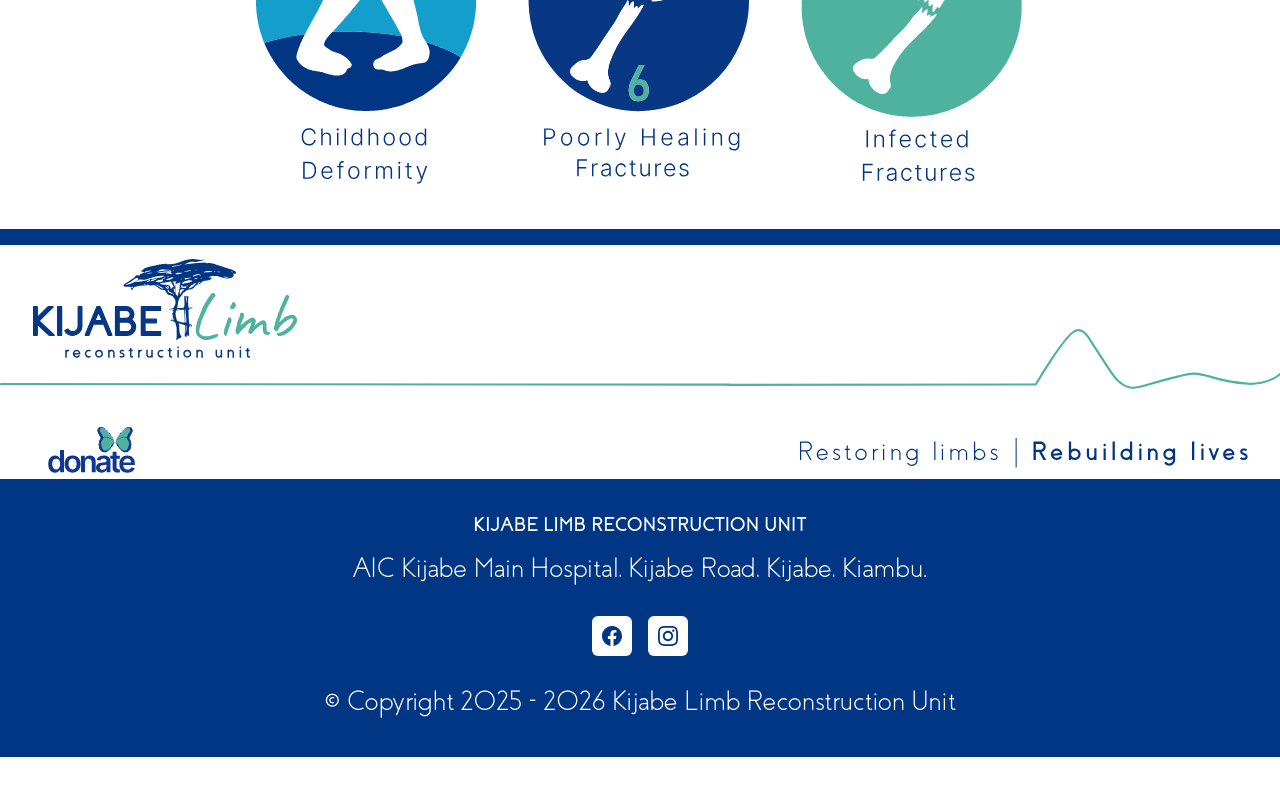
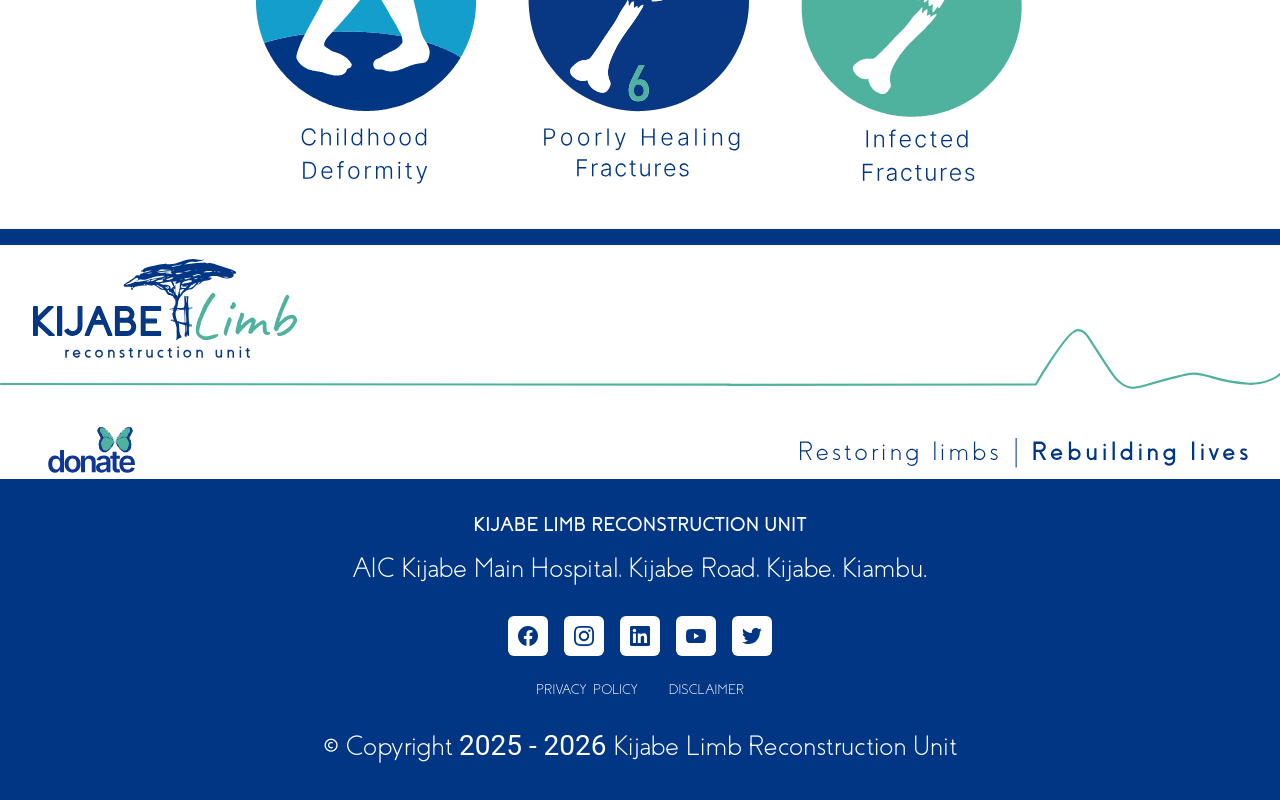
Before and after one commit to Kijabe-Limb-Construction-Unit/landingpage, a Next.js app: page / in a window 1280 px wide. Shown: the part 1111-1911 px from the top of the page. Before the commit the page ends 1868 px from the top, so only its background shows below. Built offline with nearby package versions, Linux system fonts and the light colour scheme.

Commit message:
Revert "Revert fix"

```diff
--- a/components/footer.tsx
+++ b/components/footer.tsx
@@ -1,6 +1,6 @@
-// import Link from 'next/link';
+import Link from 'next/link';
 import Foot from './sections/foot';
-// import { FaXTwitter } from "react-icons/fa6";
+// import Image from 'next/image';
 
 const Footer = () => {
   return (
@@ -19,54 +19,55 @@ const Footer = () => {
           {/* Social Media Icons */}
           <div className="flex justify-center space-x-4 mb-6">
             {/* Facebook */}
-            <a href="https://www.facebook.com/share/179TLCqGzU/?mibextid=wwXIfr" className="w-10 h-10 bg-white rounded-sm flex items-center justify-center hover:opacity-80 transition-opacity" aria-label="Facebook">
+            <a href="#" className="w-10 h-10 bg-white rounded-sm flex items-center justify-center hover:opacity-80 transition-opacity" aria-label="Facebook">
               <svg className="w-5 h-5 text-[#003683]" fill="currentColor" viewBox="0 0 24 24">
                 <path d="M24 12.073c0-6.627-5.373-12-12-12s-12 5.373-12 12c0 5.99 4.388 10.954 10.125 11.854v-8.385H7.078v-3.47h3.047V9.43c0-3.007 1.792-4.669 4.533-4.669 1.312 0 2.686.235 2.686.235v2.953H15.83c-1.491 0-1.956.925-1.956 1.874v2.25h3.328l-.532 3.47h-2.796v8.385C19.612 23.027 24 18.062 24 12.073z" />
               </svg>
             </a>
 
             {/* Instagram */}
-            <a href="https://www.instagram.com/kijaberecon?igsh=NGZvcDN5c2d6Z3Fx&utm_source=qr" className="w-10 h-10 bg-white rounded-sm flex items-center justify-center hover:opacity-80 transition-opacity" aria-label="Instagram">
+            <a href="#" className="w-10 h-10 bg-white rounded-sm flex items-center justify-center hover:opacity-80 transition-opacity" aria-label="Instagram">
               <svg className="w-5 h-5 text-[#003683]" fill="currentColor" viewBox="0 0 24 24">
                 <path d="M12 2.163c3.204 0 3.584.012 4.85.07 3.252.148 4.771 1.691 4.919 4.919.058 1.265.069 1.645.069 4.849 0 3.205-.012 3.584-.069 4.849-.149 3.225-1.664 4.771-4.919 4.919-1.266.058-1.644.07-4.85.07-3.204 0-3.584-.012-4.849-.07-3.26-.149-4.771-1.699-4.919-4.92-.058-1.265-.07-1.644-.07-4.849 0-3.204.013-3.583.07-4.849.149-3.227 1.664-4.771 4.919-4.919 1.266-.057 1.645-.069 4.849-.069zm0-2.163c-3.259 0-3.667.014-4.947.072-4.358.2-6.78 2.618-6.98 6.98-.059 1.281-.073 1.689-.073 4.948 0 3.259.014 3.668.072 4.948.2 4.358 2.618 6.78 6.98 6.98 1.281.058 1.689.072 4.948.072 3.259 0 3.668-.014 4.948-.072 4.354-.2 6.782-2.618 6.979-6.98.059-1.28.073-1.689.073-4.948 0-3.259-.014-3.667-.072-4.947-.196-4.354-2.617-6.78-6.979-6.98-1.281-.059-1.69-.073-4.949-.073zm0 5.838c-3.403 0-6.162 2.759-6.162 6.162s2.759 6.163 6.162 6.163 6.162-2.759 6.162-6.163c0-3.403-2.759-6.162-6.162-6.162zm0 10.162c-2.209 0-4-1.79-4-4 0-2.209 1.791-4 4-4s4 1.791 4 4c0 2.21-1.791 4-4 4zm6.406-11.845c-.796 0-1.441.645-1.441 1.44s.645 1.44 1.441 1.44c.795 0 1.439-.645 1.439-1.44s-.644-1.44-1.439-1.44z" />
               </svg>
             </a>
 
             {/* LinkedIn */}
-            {/* <a href="#" className="w-10 h-10 bg-white rounded-sm flex items-center justify-center hover:opacity-80 transition-opacity" aria-label="LinkedIn">
+            <a href="#" className="w-10 h-10 bg-white rounded-sm flex items-center justify-center hover:opacity-80 transition-opacity" aria-label="LinkedIn">
               <svg className="w-5 h-5 text-[#003683]" fill="currentColor" viewBox="0 0 24 24">
                 <path d="M20.447 20.452h-3.554v-5.569c0-1.328-.027-3.037-1.852-3.037-1.853 0-2.136 1.445-2.136 2.939v5.667H9.351V9h3.414v1.561h.046c.477-.9 1.637-1.85 3.37-1.85 3.601 0 4.267 2.37 4.267 5.455v6.286zM5.337 7.433c-1.144 0-2.063-.926-2.063-2.065 0-1.138.92-2.063 2.063-2.063 1.14 0 2.064.925 2.064 2.063 0 1.139-.925 2.065-2.064 2.065zm1.782 13.019H3.555V9h3.564v11.452zM22.225 0H1.771C.792 0 0 .774 0 1.729v20.542C0 23.227.792 24 1.771 24h20.451C23.2 24 24 23.227 24 22.271V1.729C24 .774 23.2 0 22.222 0h.003z" />
               </svg>
-            </a> */}
+            </a>
 
             {/* YouTube */}
-            {/* <a href="#" className="w-10 h-10 bg-white rounded-sm flex items-center justify-center hover:opacity-80 transition-opacity" aria-label="YouTube">
+            <a href="#" className="w-10 h-10 bg-white rounded-sm flex items-center justify-center hover:opacity-80 transition-opacity" aria-label="YouTube">
               <svg className="w-5 h-5 text-[#003683]" fill="currentColor" viewBox="0 0 24 24">
                 <path d="M23.498 6.186a3.016 3.016 0 0 0-2.122-2.136C19.505 3.545 12 3.545 12 3.545s-7.505 0-9.377.505A3.017 3.017 0 0 0 .502 6.186C0 8.07 0 12 0 12s0 3.93.502 5.814a3.016 3.016 0 0 0 2.122 2.136c1.871.505 9.376.505 9.376.505s7.505 0 9.377-.505a3.015 3.015 0 0 0 2.122-2.136C24 15.93 24 12 24 12s0-3.93-.502-5.814zM9.545 15.568V8.432L15.818 12l-6.273 3.568z" />
               </svg>
-            </a> */}
+            </a>
 
             {/* X (Twitter) */}
-            {/* <Link className='w-10 h-10 bg-white text-[#003683] rounded-sm flex items-center justify-center hover:opacity-80 transition-opacity' href={''}>
-             <FaXTwitter className='w-5 h-5'/>
-            </Link> */}
-
+            <a href="#" className="w-10 h-10 bg-white rounded-sm flex items-center justify-center hover:opacity-80 transition-opacity" aria-label="X (Twitter)">
+              <svg className="w-5 h-5 text-[#003683]" fill="currentColor" viewBox="0 0 24 24">
+                <path d="M23.954 4.569c-0.885 0.392-1.83 0.656-2.825 0.775 1.014-0.609 1.794-1.574 2.163-2.724-0.949 0.564-2.005 0.974-3.127 1.195-0.897-0.957-2.178-1.555-3.594-1.555-2.723 0-4.93 2.207-4.93 4.93 0 0.386 0.045 0.762 0.127 1.124-4.09-0.205-7.72-2.165-10.148-5.144-0.423 0.724-0.666 1.562-0.666 2.457 0 1.695 0.863 3.19 2.175 4.067-0.802-0.025-1.558-0.246-2.218-0.616v0.063c0 2.37 1.684 4.347 3.918 4.793-0.41 0.11-0.841 0.17-1.287 0.17-0.315 0-0.622-0.03-0.92-0.086 0.623 1.943 2.432 3.359 4.576 3.4-1.675 1.312-3.787 2.093-6.081 2.093-0.395 0-0.785-0.023-1.17-0.069 2.169 1.39 4.75 2.201 7.522 2.201 9.025 0 13.965-7.48 13.965-13.965 0-0.21-0.005-0.423-0.014-0.633 0.962-0.695 1.797-1.562 2.457-2.549z" />
+              </svg>
+            </a>
 
           </div>
 
           {/* Policy Links */}
-          {/* <div className="flex justify-center space-x-8 mb-6 text-sm">
+          <div className="flex justify-center space-x-8 mb-6 text-sm">
             <Link href="/privacy-policy" className="hover:underline font-light">
               PRIVACY <span className="ml-1">POLICY</span>
             </Link>
             <Link href="/disclaimer" className="hover:underline font-light">
               DISCLAIMER
             </Link>
-          </div> */}
+          </div>
 
           {/* Copyright */}
           <div className="text-center text-sm font-light">
-            <p>© Copyright 2025 - 2026 Kijabe Limb Reconstruction Unit</p>
+            <p>© Copyright <span style={{ fontFamily: "Roboto" }}>2025 - 2026</span> Kijabe Limb Reconstruction Unit</p>
           </div>
         </div>
       </div>
```
